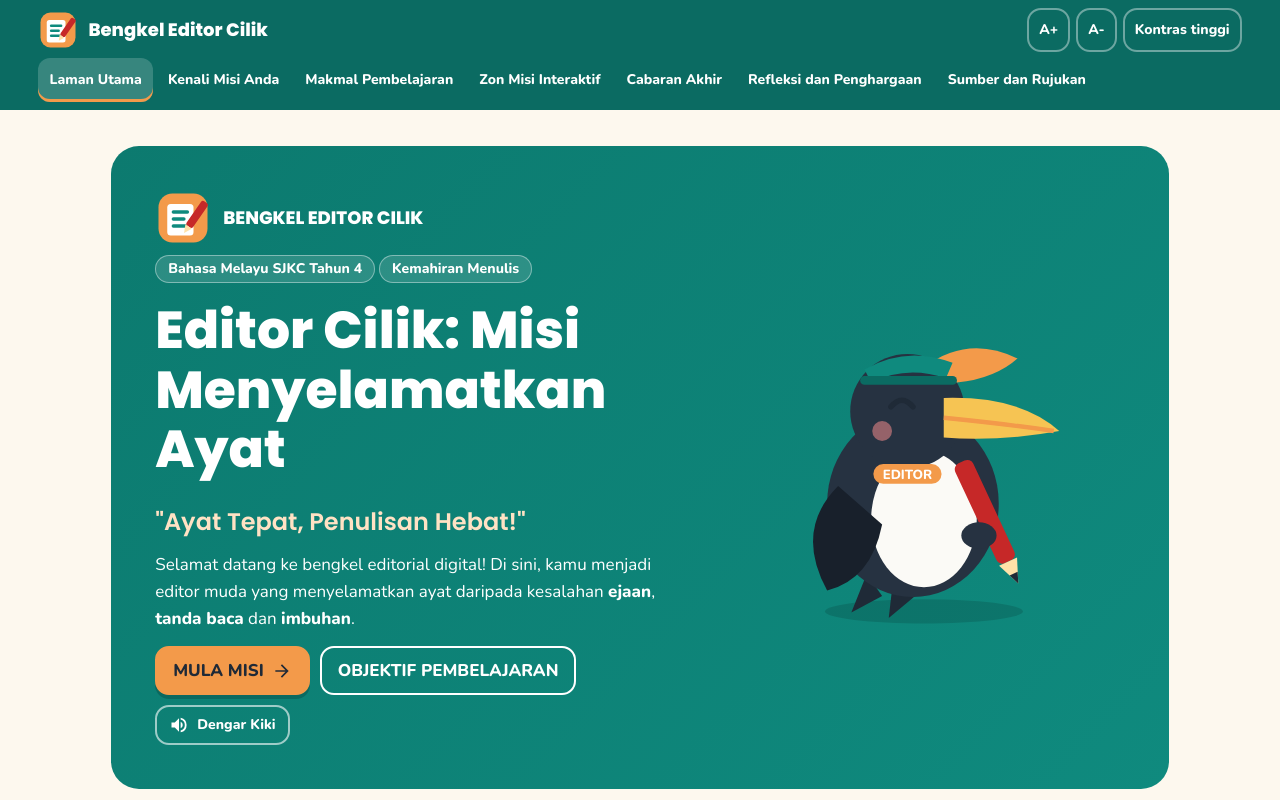
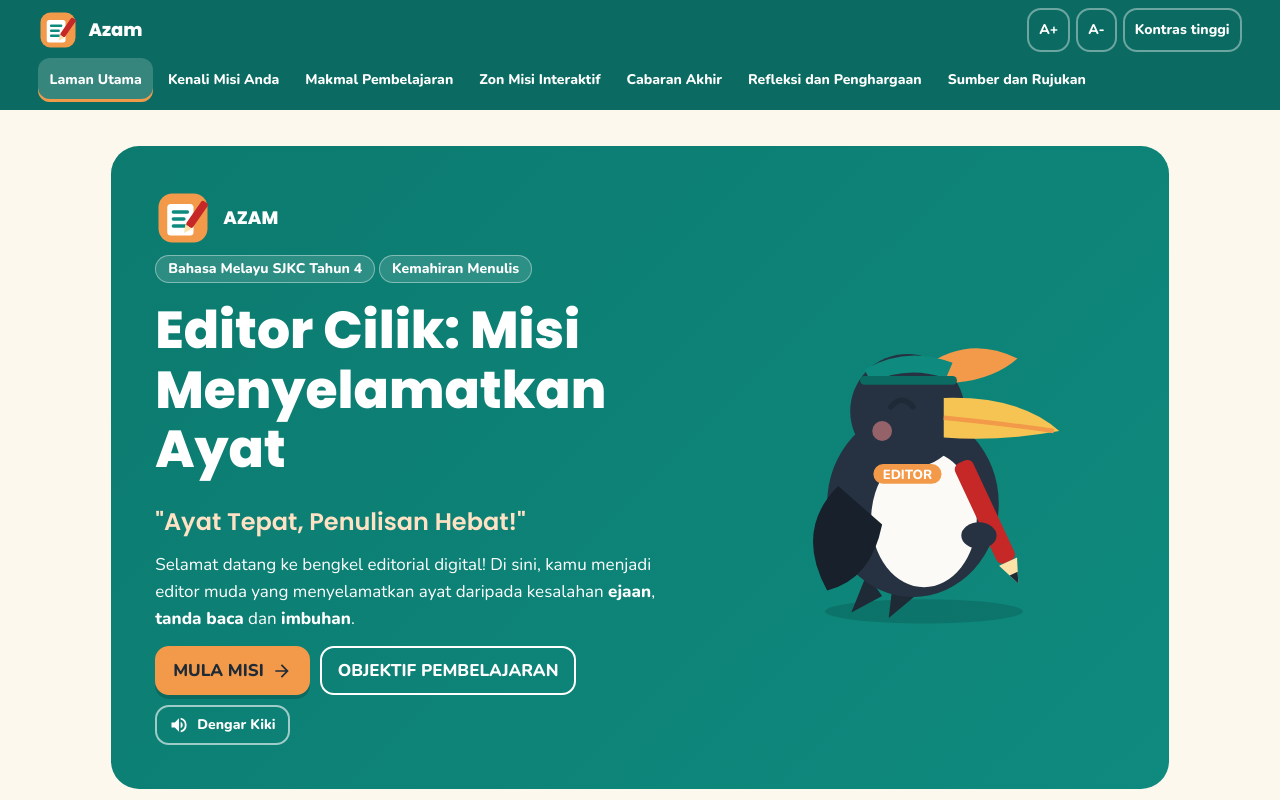
Before and after one commit to azimanhassim/azammm, a plain HTML site: page index.html in a window 1280 px wide. Shown: the top 800 px of the page. Drawn offline with nearby package versions, Linux system fonts and the light colour scheme.

Commit message:
Tukar nama website kepada Azam
Co-Authored-By: Claude Sonnet 5.5 <noreply@anthropic.com>
Claude-Session: https://claude.ai/code/session_01NNT4pcYFzMQxswgzhWYLvi

```diff
--- a/index.html
+++ b/index.html
@@ -3,7 +3,7 @@
 <head>
 <meta charset="utf-8">
 <meta name="viewport" content="width=device-width, initial-scale=1">
-<title>Bengkel Editor Cilik</title>
+<title>Azam</title>
 <link rel="preconnect" href="https://fonts.googleapis.com">
 <link href="https://fonts.googleapis.com/css2?family=Poppins:wght@600;800&family=Nunito:wght@400;600;800&display=swap" rel="stylesheet">
 <style>
@@ -167,7 +167,7 @@ footer{text-align:center;font-size:14px;color:var(--soft);padding:18px}
 
 <header>
  <div class="bar">
-  <a class="brand" href="#utama" data-go="utama"><svg><use href="#logo"/></svg>Bengkel Editor Cilik</a>
+  <a class="brand" href="#utama" data-go="utama"><svg><use href="#logo"/></svg>Azam</a>
   <nav id="nav">
    <a data-go="utama">Laman Utama</a>
    <a data-go="misi">Kenali Misi Anda</a>
@@ -190,7 +190,7 @@ footer{text-align:center;font-size:14px;color:var(--soft);padding:18px}
 <section class="page" id="utama" data-c="teal">
  <div class="hero">
   <div>
-   <div class="row" style="gap:12px;margin-bottom:8px"><svg width="56" height="56"><use href="#logo"/></svg><span style="font-family:Poppins;font-weight:800;font-size:18px">BENGKEL EDITOR CILIK</span></div>
+   <div class="row" style="gap:12px;margin-bottom:8px"><svg width="56" height="56"><use href="#logo"/></svg><span style="font-family:Poppins;font-weight:800;font-size:18px">AZAM</span></div>
    <span class="chip">Bahasa Melayu SJKC Tahun 4</span><span class="chip">Kemahiran Menulis</span>
    <h1>Editor Cilik: Misi Menyelamatkan Ayat</h1>
    <p class="slogan">"Ayat Tepat, Penulisan Hebat!"</p>
```
